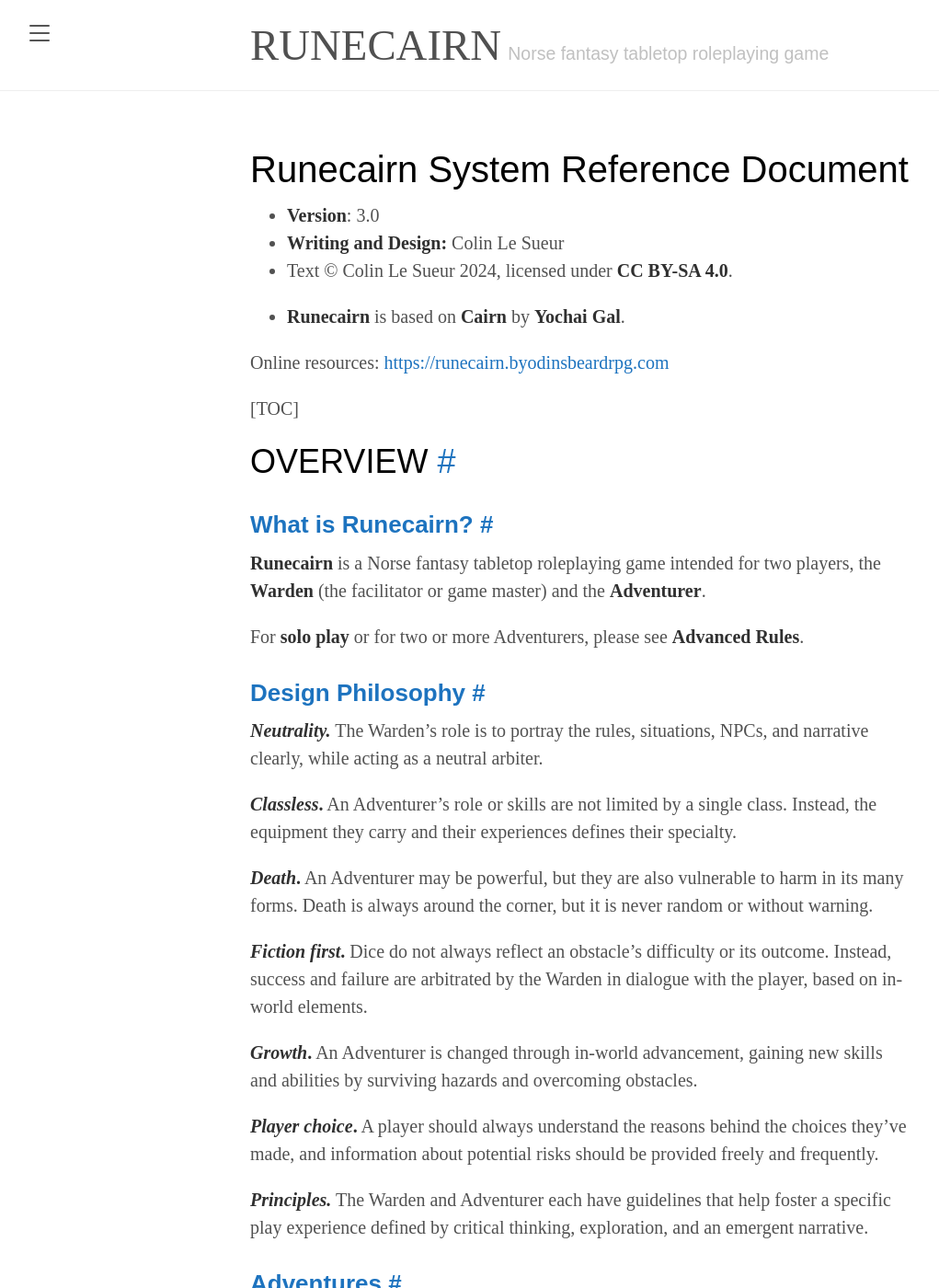
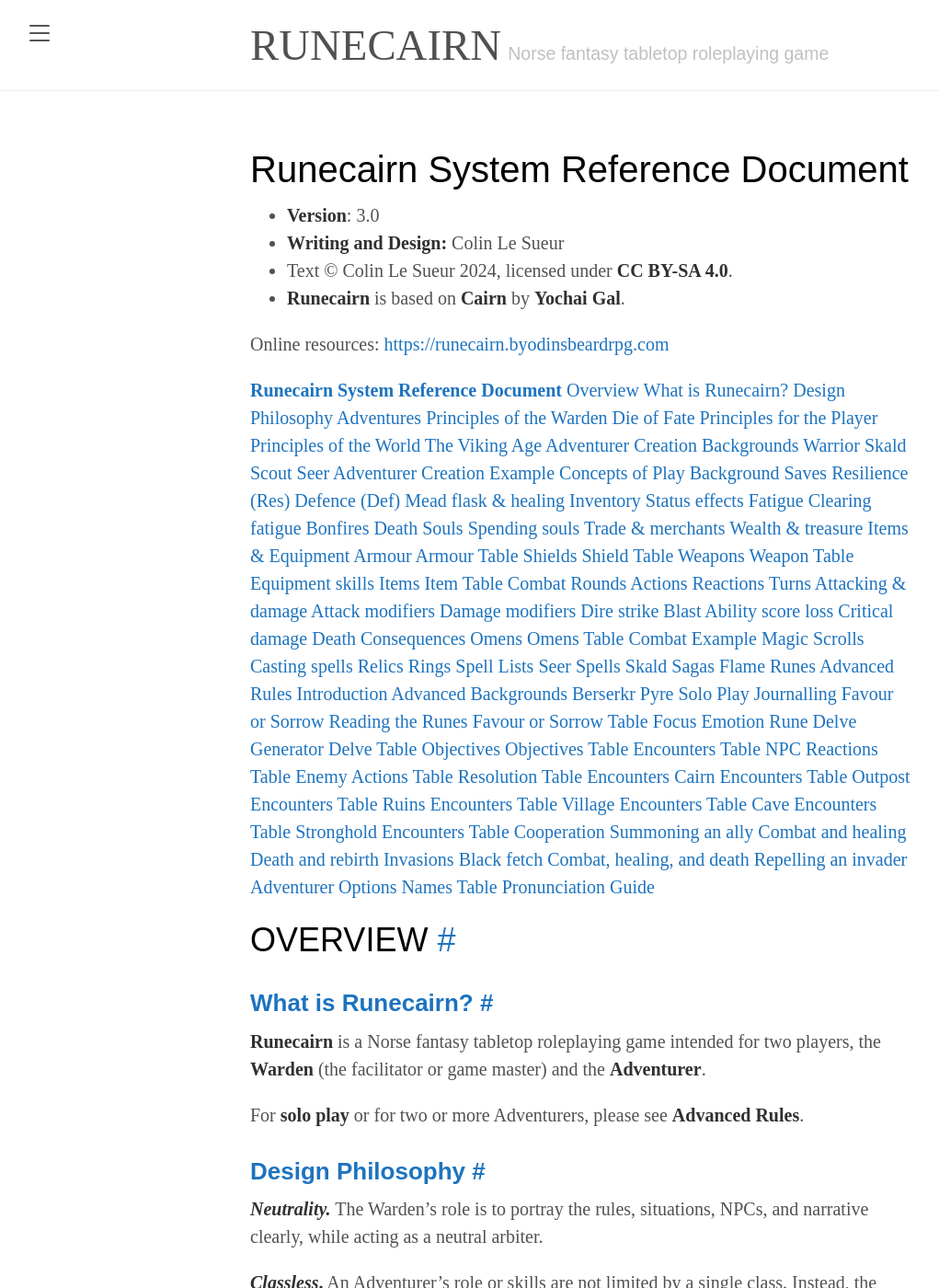
Before and after one commit to byodinsbeardrpg/byodinsbeardrpg.github.io, a Jekyll site: the page built from srd.md, in a window 1280 px wide and 1400 px high. Shown: the whole window at 92% size, without its empty margins (8-1029 px from the left). Built offline with Jekyll 4.4.1, drawn with Linux system fonts in a browser that asks for light colours; some web fonts are replaced; some of the changed text lies outside the part shown.

Commit message:
Update srd.md

```diff
--- a/srd.md
+++ b/srd.md
@@ -8,12 +8,117 @@
 - **Version**: 3.0
 - **Writing and Design:** Colin Le Sueur
 - Text © Colin Le Sueur 2024, licensed under **CC BY-SA 4.0**.
-
 - **Runecairn** is based on **Cairn** by **Yochai Gal**.
 
 Online resources: [https://runecairn.byodinsbeardrpg.com](https://runecairn.byodinsbeardrpg.com)
 
-[TOC]
+[**Runecairn System Reference Document**](#runecairn-system-reference-document)
+[Overview](#overview)
+	[What is Runecairn?](#what-is-runecairn?)
+	[Design Philosophy](#design-philosophy)
+	[Adventures](#adventures)
+[Principles of the Warden](#principles-of-the-warden)
+	[Die of Fate](#die-of-fate)
+[Principles for the Player](#principles-for-the-player)
+[Principles of the World](#principles-of-the-world)
+	[The Viking Age](#the-viking-age)
+[Adventurer Creation](#adventurer-creation)
+[Backgrounds](#backgrounds)
+	[Warrior](#warrior)
+	[Skald](#skald)
+	[Scout](#scout)
+	[Seer](#seer)
+[Adventurer Creation Example](#adventurer-creation-example)
+[Concepts of Play](#concepts-of-play)
+	[Background](#background)
+	[Saves](#saves)
+	[Resilience (Res)](#resilience-(res))
+	[Defence (Def)](#defence-(def))
+	[Mead flask & healing](#mead-flask-&-healing)
+	[Inventory](#inventory)
+	[Status effects](#status-effects)
+	[Fatigue](#fatigue)
+	[Clearing fatigue](#clearing-fatigue)
+	[Bonfires](#bonfires)
+	[Death](#death)
+	[Souls](#souls)
+	[Spending souls](#spending-souls)
+	[Trade & merchants](#trade-&-merchants)
+	[Wealth & treasure](#wealth-&-treasure)
+[Items & Equipment](#items-&-equipment)
+	[Armour](#armour)
+	[	Armour Table](#armour-table)
+	[Shields](#shields)
+	[	Shield Table](#shield-table)
+	[Weapons](#weapons)
+	[	Weapon Table](#weapon-table)
+	[Equipment skills](#equipment-skills)
+	[Items](#items)
+	[	Item Table](#item-table)
+[Combat](#combat)
+	[Rounds](#rounds)
+	[Actions](#actions)
+	[Reactions](#reactions)
+	[Turns](#turns)
+	[Attacking & damage](#attacking-&-damage)
+	[Attack modifiers](#attack-modifiers)
+	[Damage modifiers](#damage-modifiers)
+	[Dire strike](#dire-strike)
+	[Blast](#blast)
+	[Ability score loss](#ability-score-loss)
+	[Critical damage](#critical-damage)
+	[Death Consequences](#death-consequences)
+	[Omens](#omens)
+	[	Omens Table](#omens-table)
+[Combat Example](#combat-example)
+[Magic](#magic)
+	[Scrolls](#scrolls)
+	[Casting spells](#casting-spells)
+	[Relics](#relics)
+	[Rings](#rings)
+[Spell Lists](#spell-lists)
+	[Seer Spells](#seer-spells)
+	[Skald Sagas](#skald-sagas)
+	[Flame Runes](#flame-runes)
+[Advanced Rules](#advanced-rules)
+	[Introduction](#introduction)
+[Advanced Backgrounds](#advanced-backgrounds)
+	[Berserkr](#berserkr)
+	[Pyre](#pyre)
+[Solo Play](#solo-play)
+	[Journalling](#journalling)
+	[Favour or Sorrow](#favour-or-sorrow)
+	[Reading the Runes](#reading-the-runes)
+	[	Favour or Sorrow Table](#favour-or-sorrow-table)
+	[	Focus](#focus)
+	[	Emotion](#emotion)
+	[	Rune](#rune)
+[Delve Generator](#delve-generator)
+	[Delve Table](#delve-table)
+	[Objectives](#objectives)
+	[	Objectives Table](#objectives-table)
+	[	Encounters Table](#encounters-table)
+	[	NPC Reactions Table](#npc-reactions-table)
+	[	Enemy Actions Table](#enemy-actions-table)
+	[	Resolution Table](#resolution-table)
+[Encounters](#encounters)
+	[Cairn Encounters Table](#cairn-encounters-table)
+	[Outpost Encounters Table](#outpost-encounters-table)
+	[Ruins Encounters Table](#ruins-encounters-table)
+	[Village Encounters Table](#village-encounters-table)
+	[Cave Encounters Table](#cave-encounters-table)
+	[Stronghold Encounters Table](#stronghold-encounters-table)
+[Cooperation](#cooperation)
+	[Summoning an ally](#summoning-an-ally)
+	[Combat and healing](#combat-and-healing)
+	[Death and rebirth](#death-and-rebirth)
+[Invasions](#invasions)
+	[Black fetch](#black-fetch)
+	[Combat, healing, and death](#combat-healing-and-death)
+	[Repelling an invader](#repelling-an-invader)
+[Adventurer Options](#adventurer-options)
+	[Names Table](#names-table)
+	[Pronunciation Guide](#pronunciation-guide)
 
 ##  Overview
 
@@ -1000,7 +1105,7 @@
 
 - Adventurers, NPCs, and monsters are all subject to critical damage.
 
-###  Death
+###  Death Consequences
 
 On death, you wake up at the last bonfire rested at. You keep all inventory items but drop **souls** where you died.
 
@@ -1153,7 +1258,7 @@
 
 - They disappear after one use.
 
-### Casting spells
+### [Casting spells](#casting-spells)
 
 **Seers** cast spells by holding a runestone in one hand and a staff in the other. They read the spell from the runestone and focus the magic through the staff.
 
@@ -1441,7 +1546,7 @@
 
 This gives her *Overcome Forlorn Ice*. She interprets this as a sign to ignore the fear in her heart and approach the cursed head with an open mind.
 
-#### Favour or Sorrow
+#### Favour or Sorrow Table
 
 | 2d6  | Outcome                  |
 | ---- | ------------------------ |
@@ -1625,7 +1730,7 @@
 | 3-4  | Clue      | -1              |
 | 5-6  | Setback   | +1              |
 
-#### Delve Flow
+### Delve Flow
 
 ![](\public\delve_flowchart.jpg)
 
```
